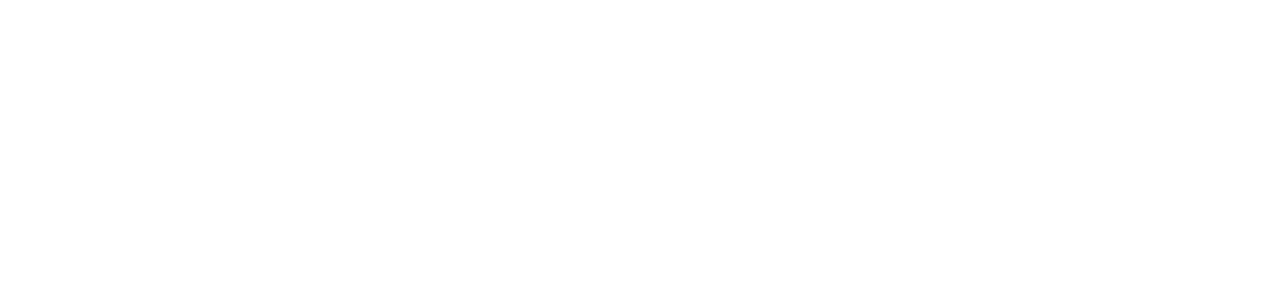
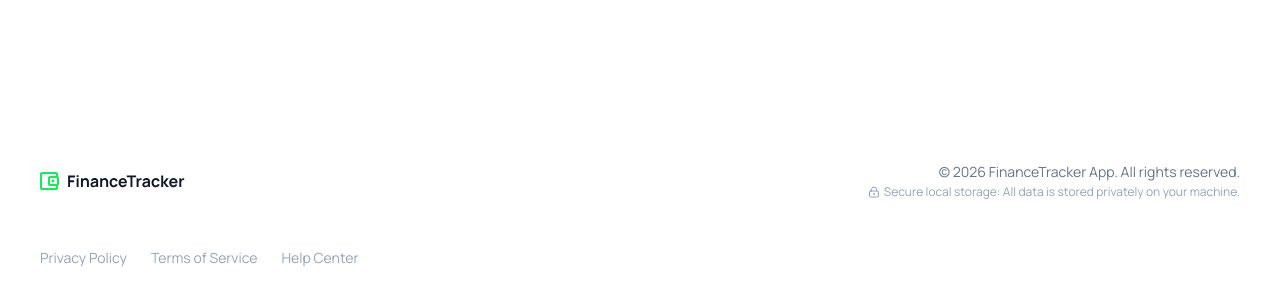
Before and after one commit to HenryAgu/finance-tracker, a Next.js app: page / in a window 1280 px wide. Shown: the part 694-994 px from the top of the page. Before the commit the page ends 800 px from the top, so only its background shows below. Built offline with nearby package versions, Linux system fonts and the light colour scheme.

Commit message:
feat: footer

```diff
--- a/app/globals.css
+++ b/app/globals.css
@@ -7,8 +7,7 @@
 @theme inline {
   --color-background: var(--background);
   --color-foreground: var(--foreground);
-  --font-sans: var(--font-sans);
-  --font-mono: var(--font-geist-mono);
+  --font-manrope: var(--font-manrope);
   --color-sidebar-ring: var(--sidebar-ring);
   --color-sidebar-border: var(--sidebar-border);
   --color-sidebar-accent-foreground: var(--sidebar-accent-foreground);
@@ -124,6 +123,6 @@
     @apply bg-background text-foreground;
   }
   html {
-    @apply font-sans;
+    @apply font-manrope;
   }
 }
--- a/app/layout.tsx
+++ b/app/layout.tsx
@@ -1,16 +1,13 @@
 import type { Metadata } from "next";
-import { Geist, Geist_Mono } from "next/font/google";
+import { Manrope } from "next/font/google";
 import "./globals.css";
+import Navbar from "@/components/navbar";
+import Footer from "@/components/footer";
 
-const geistSans = Geist({
-  variable: "--font-geist-sans",
+const manrope = Manrope({
+  variable: "--font-manrope",
   subsets: ["latin"],
-});
-
-const geistMono = Geist_Mono({
-  variable: "--font-geist-mono",
-  subsets: ["latin"],
-});
+})
 
 export const metadata: Metadata = {
   title: "Create Next App",
@@ -25,9 +22,11 @@
   return (
     <html lang="en">
       <body
-        className={`${geistSans.variable} ${geistMono.variable} antialiased container mx-auto`}
+        className={`${manrope.variable} font-manrope antialiased container mx-auto`}
       >
+        <Navbar />
         {children}
+        <Footer />
       </body>
     </html>
   );
--- a/app/page.tsx
+++ b/app/page.tsx
@@ -1,6 +1,6 @@
 export default function Home() {
   return (
-<div className="">
+<div className="min-h-screen">
   hello
 </div>
   );
--- /dev/null
+++ b/components/footer.tsx
@@ -0,0 +1,49 @@
+import { LockKeyhole } from 'lucide-react'
+import Image from 'next/image'
+import Link from 'next/link'
+
+type FooterMenu = {
+    title: string;
+    path: string;
+}
+
+
+const footerMenu: FooterMenu[] = [
+    {
+        title: "Privacy Policy",
+        path: "",
+    },
+    {
+        title: "Terms of Service",
+        path: "",
+    },
+    {
+        title: "Help Center",
+        path: "",
+    },
+
+]
+
+const Footer = () => {
+    return (
+        <footer className='bg-white px-5 lg:px-10 py-5 lg:py-8 flex flex-col gap-y-3 lg:gap-y-6'>
+            <div className="flex lg:flex-row flex-col gap-y-5 justify-between">
+                <Image src="/logo.svg" alt='footer-logo' width={145} height={24} className='aspect-145/24 flex justify-center' />
+                <div className="flex flex-col gap-y-0.5 lg:items-end">
+                    <p className='text-sm font-normal text-[#64748B]'>© 2026 FinanceTracker App. All rights reserved.</p>
+                    <div className="flex items-center gap-x-1 text-[#94A3B8]">
+                        <LockKeyhole size={12} />
+                        <p className='text-xs font-normal'>Secure local storage: All data is stored privately on your machine.</p>
+                    </div>
+                </div>
+            </div>
+            <div className="flex items-center lg:justify-start justify-center pt-3 lg:pt-6 gap-x-3 lg:gap-x-6">
+                {footerMenu.map((item) => (
+                    <Link href={item.path} key={item.title} className='text-sm font-normal text-[#94A3B8]'>{item.title}</Link>
+                ))}
+            </div>
+        </footer>
+    )
+}
+
+export default Footer
--- /dev/null
+++ b/components/navbar.tsx
@@ -0,0 +1,11 @@
+import React from 'react'
+
+const Navbar = () => {
+  return (
+    <div>
+      Navbar
+    </div>
+  )
+}
+
+export default Navbar
```
Also changed, not shown: public/logo.svg (added).
